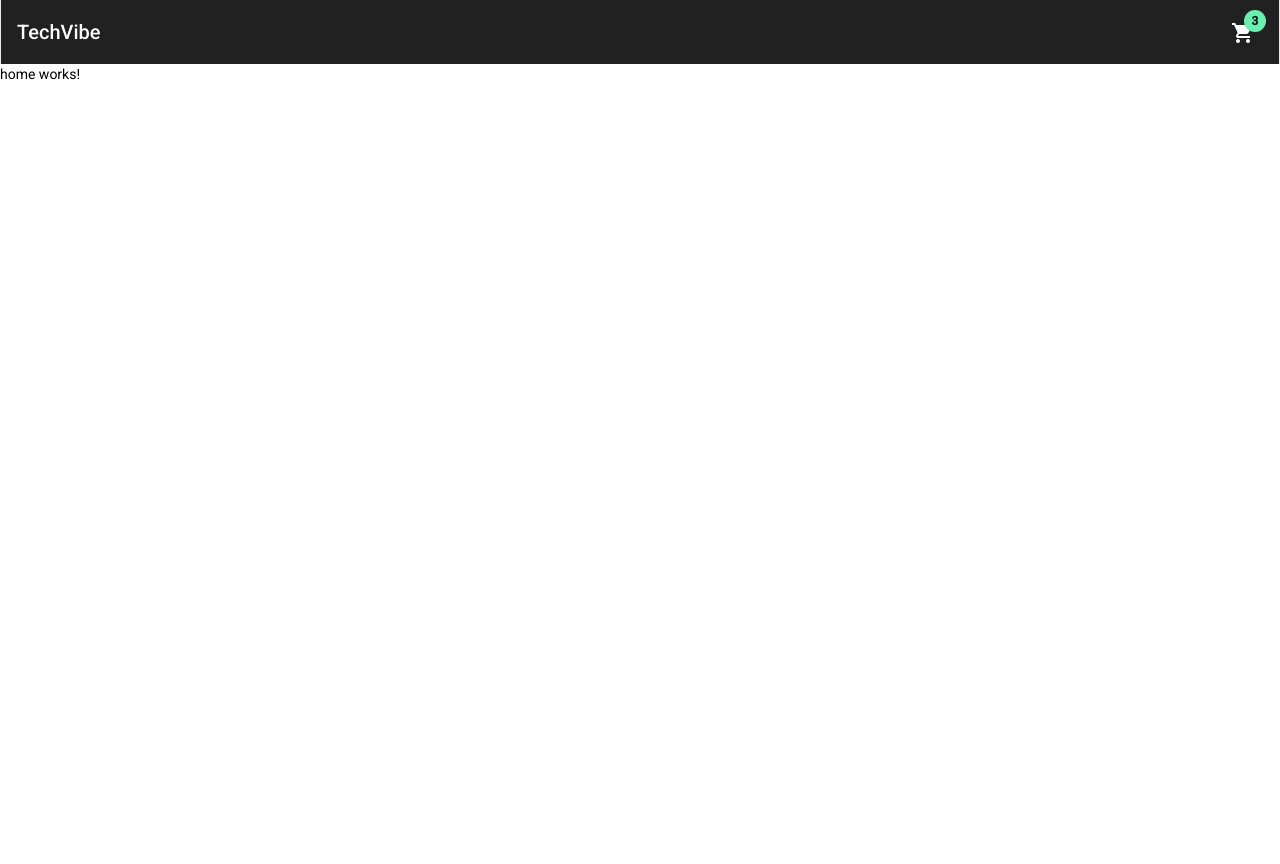
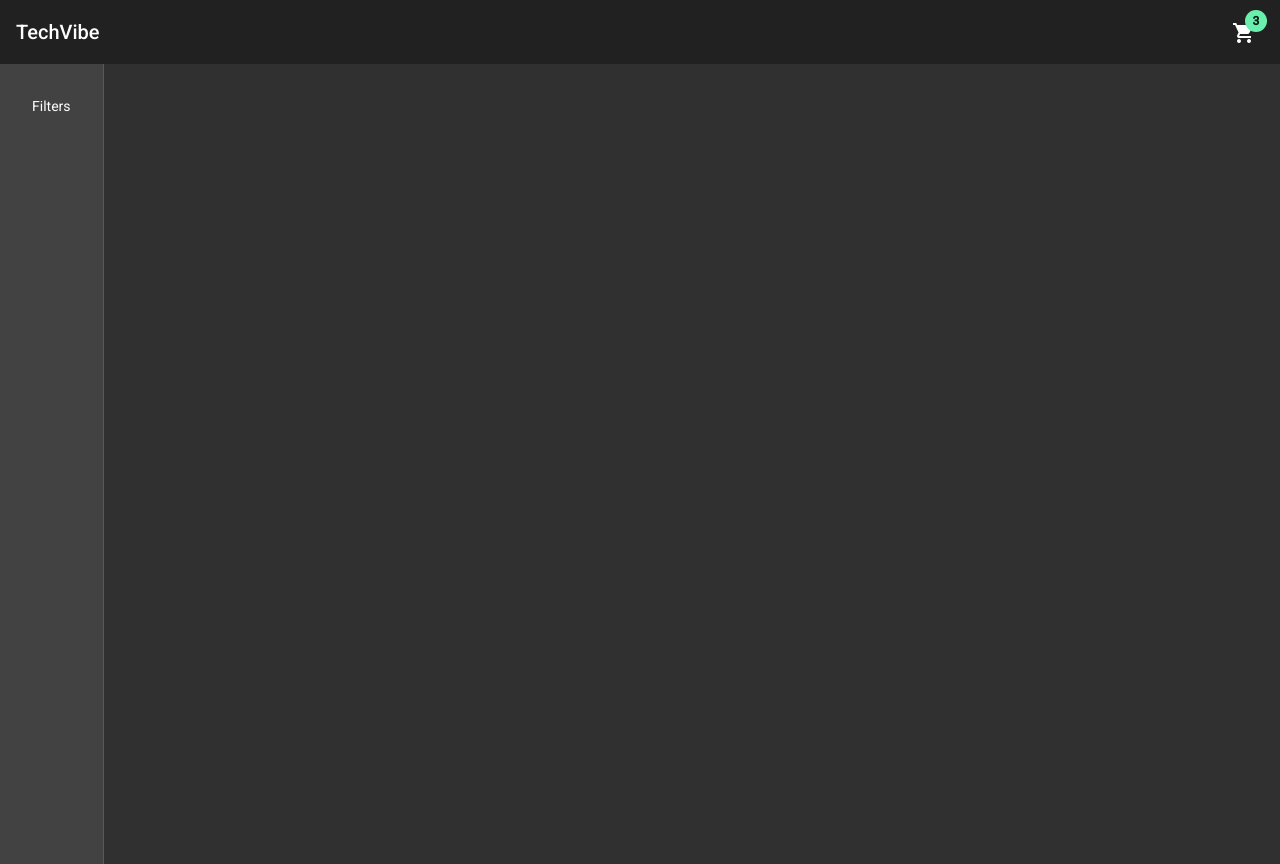
Before and after one commit to tia-cin/techvibe-ecommerce, an Angular app: page /home in a window 1280 px wide. Before the commit the page ends 800 px from the top, so only its background shows below. Built offline with nearby package versions, Linux system fonts and the light colour scheme.

Commit message:
home page setup

```diff
--- a/src/app/components/header/header.component.html
+++ b/src/app/components/header/header.component.html
@@ -1,4 +1,4 @@
-<mat-toolbar class="w-full border-x justify-between items-center">
+<mat-toolbar class="w-full justify-between items-center">
   <a routerLink="home" class="flex items-center">
     <span> TechVibe </span>
   </a>
--- /dev/null
+++ b/src/app/pages/home/home.component.html
@@ -0,0 +1,6 @@
+<mat-drawer-container [autosize]="true" class="h-screen w-full">
+  <mat-drawer mode="side" opened class="p-8">
+    <div>Filters</div>
+  </mat-drawer>
+  <mat-drawer-content class="p-6"></mat-drawer-content>
+</mat-drawer-container>
--- a/src/app/pages/home/home.component.ts
+++ b/src/app/pages/home/home.component.ts
@@ -1,20 +1,11 @@
-import { Component, OnInit } from '@angular/core';
+import { Component, OnInit } from "@angular/core";
 
 @Component({
-  selector: 'app-home',
-  template: `
-    <p>
-      home works!
-    </p>
-  `,
-  styles: [
-  ]
+  selector: "app-home",
+  templateUrl: "./home.component.html",
 })
 export class HomeComponent implements OnInit {
+  constructor() {}
 
-  constructor() { }
-
-  ngOnInit(): void {
-  }
-
+  ngOnInit(): void {}
 }
```
